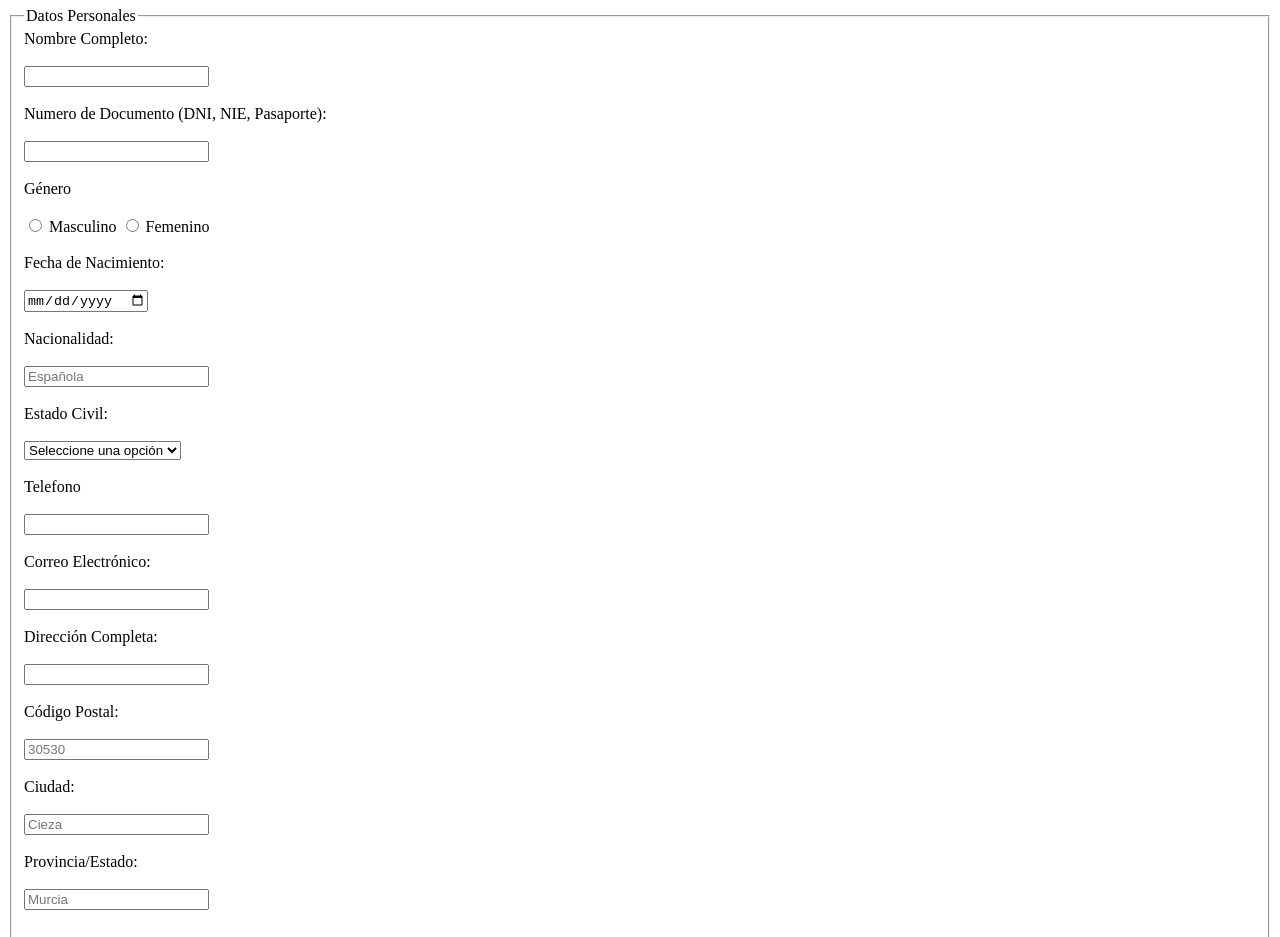
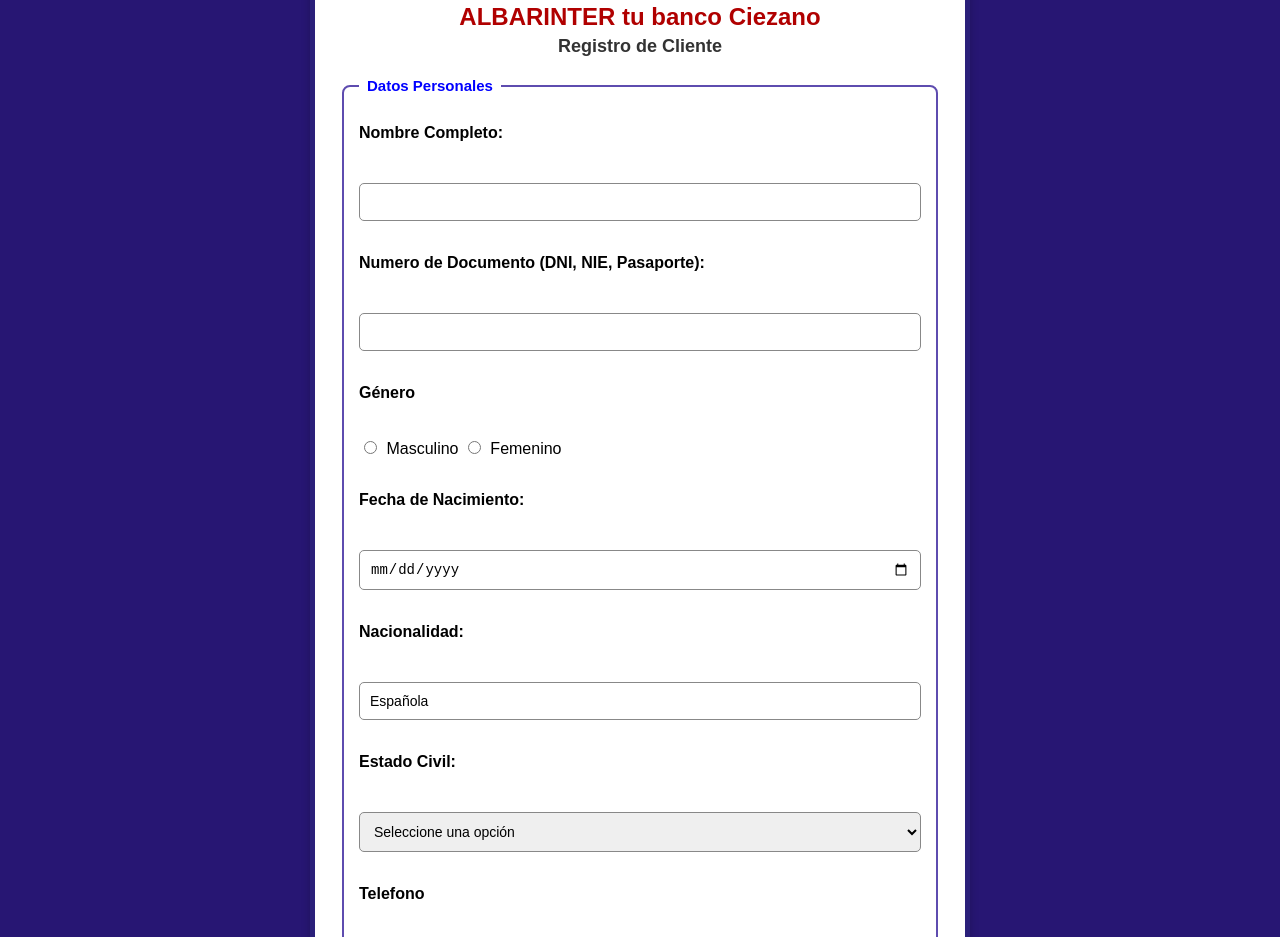
Before and after one commit to MuuFFl3R/test_lmgsi, a plain HTML site: page ejercicios_lenguaje/Albarinter/ejercicio_albarinter.html in a window 1280 px wide. Shown: the part 73-1010 px from the top of the page. Drawn offline with Linux system fonts and the light colour scheme.

Commit message:
albarinter css

```diff
--- /dev/null
+++ b/ejercicios_lenguaje/Albarinter/albarinter.css
@@ -0,0 +1,99 @@
+body {
+    font-family: Arial, sans-serif;
+    background-color: #271673;
+}
+.form-container{
+    max-width: 600px;
+    margin: 30px auto;
+    background: #ffffff;
+    padding: 25px;
+    border-radius: 10px;
+    box-shadow: 0 0 10px rgba(0,0,0,0.2);
+    border: 5px solid #2b207a;
+}
+
+h1 {
+    text-align: center;
+    color: #b00000;
+    margin-bottom: 5px;
+    font-size: 24px;
+}
+
+h2 {
+    text-align: center;
+    color: #333333;
+    margin-top: 0;
+    font-size: 18px;
+}
+
+fieldset {
+    border: 2px solid #5e4caf;
+    border-radius: 8px;
+    padding: 15px;
+    background-color: #ffffff;
+    margin-top: 20px;
+}
+
+legend {
+    color: blue;
+    font-weight: bold;
+    font-size: 15px;
+    padding: 0 8px;
+}
+
+label {
+    font-weight: bold;
+    display: block;
+    margin-top: 15px;
+}
+
+input[type="text"],
+input[type="email"],
+input[type="number"],
+input[type="date"],
+input[type="tel"],
+select,
+textarea {
+    width: 100%;
+    padding: 10px;
+    margin-top: 5px;
+    border: 1px solid #888;
+    border-radius: 5px;
+    font-size: 14px;
+    box-sizing: border-box;
+}
+
+/* Radio y checkboxes */
+input[type="radio"],
+input[type="checkbox"] {
+    margin-right: 5px;
+}
+
+/* Secciones con borde */
+.box-section {
+    border: 2px solid #cccccc;
+    padding: 15px;
+    border-radius: 8px;
+    margin-top: 20px;
+}
+
+button,
+input[type="submit"] {
+    background-color: #2b207a;
+    color: white;
+    padding: 12px 20px;
+    border: none;
+    border-radius: 6px;
+    font-size: 15px;
+    cursor: pointer;
+    margin-top: 20px;
+}
+
+button:hover,
+input[type="submit"]:hover {
+    background-color: #96161c;
+}
+
+textarea {
+    height: 80px;
+}
--- a/ejercicios_lenguaje/ejercicio_albarinter.html
+++ b/ejercicios_lenguaje/Albarinter/ejercicio_albarinter.html
@@ -5,10 +5,13 @@
     <meta charset="UTF-8">
     <meta name="viewport" content="width=device-width, initial-scale=1.0">
     <title>Formulario</title>
+    <link rel="stylesheet" href="albarinter.css">
 </head>
 
 <body>
-    <h1 style="text-align: center; color: rgb(172, 1, 1);">ALBARINTER tu banco Ciezano</h1>
+    <div class="form-container">
+    <h1>ALBARINTER tu banco Ciezano</h1>
+    <h2>Registro de Cliente</h2>
     <form action="">
         <fieldset>
 
@@ -20,14 +23,14 @@
             <input type="number" id="numero" name="numero"><br><br>
 
             <label for="genero">Género</label><br><br>
-            <input type="radio" id="masculino" name="masculino"> Masculino
-            <input type="radio" id="femenino" name="femenino"> Femenino <br><br>
+            <input type="radio" id="masculino" name="genero"> Masculino
+            <input type="radio" id="femenino" name="genero"> Femenino <br><br>
 
             <label for="fecha_nac">Fecha de Nacimiento: </label><br><br>
             <input type="date" id="fecha_nac" name="fecha_nac"><br><br>
 
             <label for="nacionalidad">Nacionalidad: </label><br><br>
-            <input type="text" id="nacionalidad" name="nacionalidad" placeholder="Española"><br><br>
+            <input type="text" id="nacionalidad" name="nacionalidad" value="Española"><br><br>
 
             <label for="estado">Estado Civil: </label><br><br>
             <select name="estado" id="estado">
@@ -47,13 +50,13 @@
             <input type="text" id="direccion" name="direccion"><br><br>
 
             <label for="codigo_p">Código Postal:</label><br><br>
-            <input type="number" id="codigo_p" name="codigo_p" placeholder="30530"><br><br>
+            <input type="number" id="codigo_p" name="codigo_p" value="30530"><br><br>
 
             <label for="ciudad">Ciudad: </label><br><br>
-            <input type="text" id="ciudad" name="ciudad" placeholder="Cieza"><br><br>
+            <input type="text" id="ciudad" name="ciudad" value="Cieza"><br><br>
 
             <label for="provincia">Provincia/Estado: </label><br><br>
-            <input type="text" id="provincia" name="provincia" placeholder="Murcia"><br><br>
+            <input type="text" id="provincia" name="provincia" value="Murcia"><br><br>
 
         </fieldset>
         <fieldset>
@@ -67,10 +70,10 @@
             <input type="text" id="ocupacion" name="ocupacion"><br><br>
 
             <label for="cuentas">¿Tienes otras cuentas bancarias?</label><br><br>
-            <input type="checkbox" id="cuentas" name="santander">Banco santander<br><br>
-            <input type="checkbox" id="cuentas" name="bilbao">Banco Bilbao Vizvaya<br><br>
-            <input type="checkbox" id="cuentas" name="abanca">Abanca<br><br>
-            <input type="checkbox" id="cuentas" name="otro">Otro<br><br>
+                <input type="checkbox" id="vizcaya" name="banco">Banco santander<br><br>
+            <input type="checkbox" id="bilbao" name="banco">Banco Bilbao Vizvaya<br><br>
+            <input type="checkbox" id="abanca" name="banco">Abanca<br><br>
+            <input type="checkbox" id="otro" name="banco">Otro<br><br>
 
         </fieldset>
         <fieldset>
@@ -87,10 +90,11 @@
         </fieldset>
 
         <label for="observaciones">Observaciones o Comentarios: </label><br><br>
-        <textarea id="observaciones" name="observaciones"></textarea>
+        <textarea id="observaciones" name="observaciones" placeholder="Escribe aquí cualquier comentario adicional..."></textarea>
 
-        <input type="submit" value="Enviar">
+        <input type="submit"  value="Enviar">
     </form>
+    </div>
 </body>
 
 </html>
```
